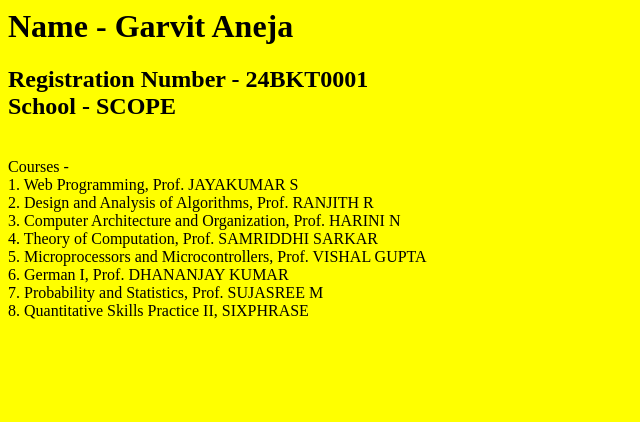
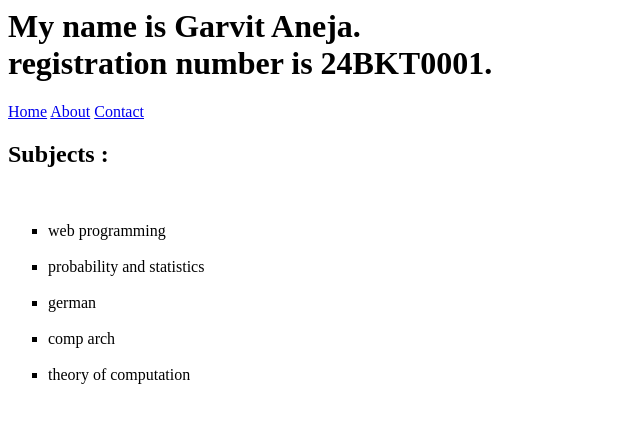
Before and after one commit to GarvitAneja30/WebDev-2025-26, a plain HTML site: page aboutme.html in a window 1280 px wide. Shown: the whole page, without its empty margins (0-640 px from the left). Drawn offline with Linux system fonts and the light colour scheme.

Commit message:
Update aboutme.html

```diff
--- a/aboutme.html
+++ b/aboutme.html
@@ -1,24 +1,36 @@
 <html>
     <head>
-        <title>About Me</title>
+        <title>
+            MY DETAILS
+        </title>
+        <link rel="stylesheet" href="style.css">
     </head>
-    <body bgcolor="Yellow">
-        <h1>Name - Garvit Aneja</h1>
-        <h2>
-            Registration Number - 24BKT0001<br>
-            School - SCOPE<br>
+    <body>
+        <h1 id="myname">
+            My name is Garvit Aneja.
+            <br>
+            registration number is 24BKT0001.
+            <br>
+        </h1>
+        <nav class="navbar">
+            <a href="index.html">Home</a>
+            <a href="about.html">About</a>
+            <a href="contact.html">Contact</a>
+        </nav>
+
+
+           <h2> Subjects :</h2> <br>
+            <centre>
+            <ul style="list-style-type: square;">
+            <li>web programming</li> <br>
+            <li>probability and statistics</li> <br>
+            <li>german</li><br>
+            <li>comp arch</li><br>
+            <li>theory of computation</li><br>
+
+
+            </ul>
+        </centre>
         </h2>
-        <p>
-            <br>
-            Courses - <br>
-            1. Web Programming, Prof. JAYAKUMAR S <br>
-            2. Design and Analysis of Algorithms, Prof. RANJITH R <br>
-            3. Computer Architecture and Organization, Prof. HARINI N <br>
-            4. Theory of Computation, Prof. SAMRIDDHI SARKAR <br>
-            5. Microprocessors and Microcontrollers, Prof. VISHAL GUPTA <br>
-            6. German I, Prof. DHANANJAY KUMAR <br>
-            7. Probability and Statistics, Prof. SUJASREE M <br>
-            8. Quantitative Skills Practice II, SIXPHRASE
-        </p>
     </body>
 </html>
```
